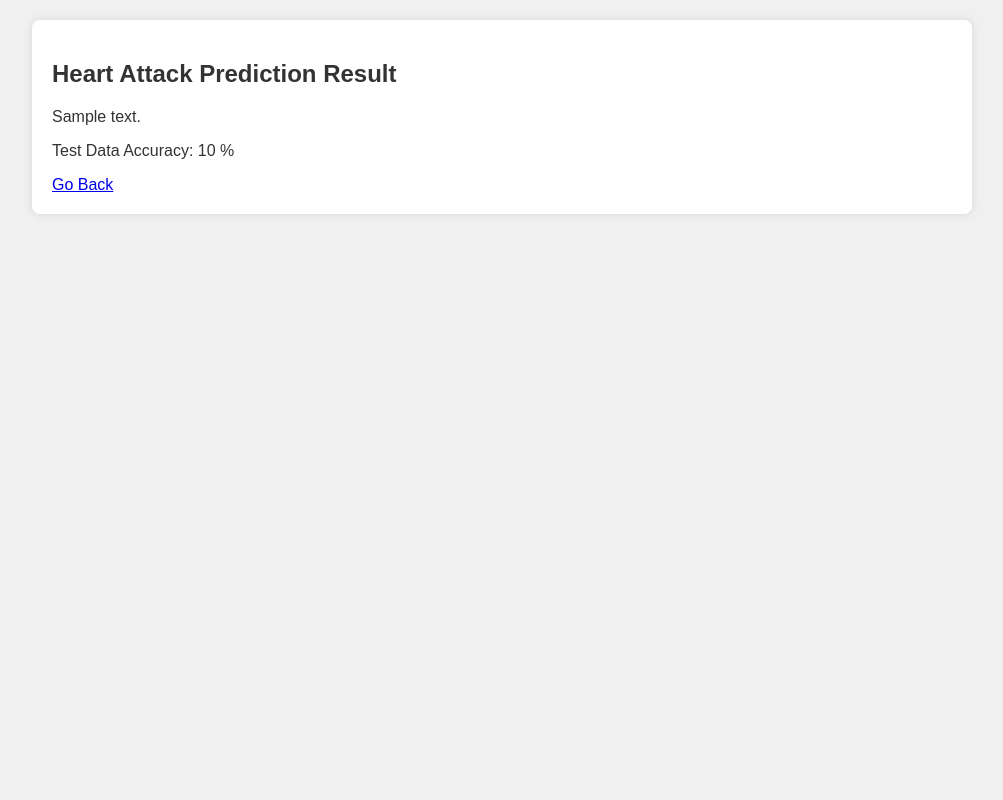
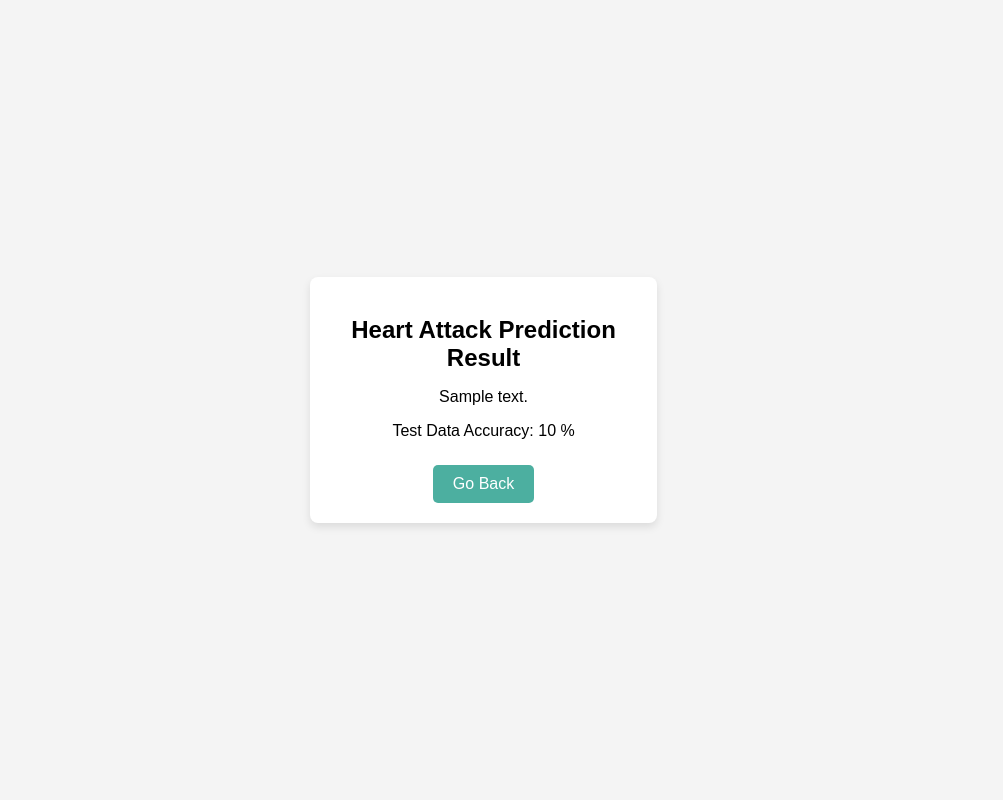
Before and after one commit to Arnawutu/Project4Group7, a Flask app: template templates/result.html in a window 1280 px wide. Shown: the whole page, without its empty margins (138-1141 px from the left). Run offline with Flask 3, Linux system fonts and the light colour scheme; the template is opened without the code that fills it: most values are stand-ins (such as "Sample title", 1, 10 or a date in 2020); parts of the project's set-up code (start-up, migrations or seed data) failed here and were passed over; some libraries are stand-ins or nearby versions.

Commit message:
app connection postgres and HTML design

```diff
--- a/app.py
+++ b/app.py
@@ -7,12 +7,78 @@ from sklearn.pipeline import Pipeline
 from sklearn.preprocessing import MinMaxScaler
 from sklearn.linear_model import LogisticRegression
 
+# Psycopg2 is a popular PostgreSQL adapter for the Python programming language. It allows Python code to interact with PostgreSQL databases.
+import psycopg2
+from psycopg2 import sql
+
+
 # Initialize Flask application
 app = Flask(__name__)
 
+#############START  POSTGRES CONNECTION ########################
+#Info for the connection wiht postgres SQL in RDS
+PGEND_POINT = 'database-1.cfwmkaw8o6bp.us-east-1.rds.amazonaws.com' #End Point
+PGDATABASE_NAME ='heart_attack_prediction_db' #data base name
+PGUSER_NAME = 'postgres'
+PGPASSWORD = 'B00TC4MP'
+#Defining functions for connection and close connection
+
+def connect():
+    conn_string = f"host={PGEND_POINT} port=5432 dbname={PGDATABASE_NAME} user={PGUSER_NAME} password={PGPASSWORD}"
+    conn = psycopg2.connect(conn_string)
+    print("Connected!")
+
+    #Create a cursor object
+    cursor = conn.cursor()
+
+    return conn, cursor
+
+#Close connection function definition
+def close_connection(conn, cursor):
+    conn.commit()
+    cursor.close()
+    conn.close()
+    print("Connection closed.")
+
+conn, cursor = connect()
+
+
+#SQL SELECT statement that retrieves all columns (*) from the table named heartattackprediction.
+query_hat_all = sql.SQL("""
+SELECT * FROM encodedtable;
+""")
+#Preparation of the database cursor to execute the SQL query specified by query_hat_all.
+#Once the query is executed, the cursor will hold the result set (if any)
+#returned by the database server.
+cur = conn.cursor()
+cur.execute(query_hat_all)
+
+#put all the data in heartattackprediction table into a data frame in pandas all the columns name appear
+encoded_df = pd.DataFrame(cur.fetchall(), columns=['Age', 'Sex', 'Cholesterol', 'Heart Rate', 'Diabetes', 'Family History',
+       'Smoking', 'Obesity', 'Alcohol Consumption', 'Exercise Hours Per Week',
+       'Previous Heart Problems', 'Medication Use', 'Stress Level',
+       'Sedentary Hours Per Day', 'Income', 'BMI', 'Triglycerides',
+       'Physical Activity Days Per Week', 'Sleep Hours Per Day', 'Hemisphere',
+       'Heart Attack Risk', 'Systolic Pressure', 'Diastolic Pressure',
+       'Country_Argentina', 'Country_Australia', 'Country_Brazil',
+       'Country_Canada', 'Country_China', 'Country_Colombia', 'Country_France',
+       'Country_Germany', 'Country_India', 'Country_Italy', 'Country_Japan',
+       'Country_New Zealand', 'Country_Nigeria', 'Country_South Africa',
+       'Country_South Korea', 'Country_Spain', 'Country_Thailand',
+       'Country_United Kingdom', 'Country_United States', 'Country_Vietnam',
+       'Continent_Africa', 'Continent_Asia', 'Continent_Australia',
+       'Continent_Europe', 'Continent_North America',
+       'Continent_South America', 'Diet_Average', 'Diet_Healthy',
+       'Diet_Unhealthy'])
+
+
+# Call this function when you're done with your database operations
+close_connection(conn, cursor)
+############END POSTGRES CONNECTION ############
+
 # Load the trained model and scaler
 # Load the data
-encoded_df = pd.read_json("https://aws-project-4.s3.ca-central-1.amazonaws.com/encoded_df.json")
+#encoded_df = pd.read_json("https://aws-project-4.s3.ca-central-1.amazonaws.com/encoded_df.json")
 
 # Separate features and target variable
 X = encoded_df.drop(['Exercise Hours Per Week',
--- /dev/null
+++ b/static/styles/style_result.css
@@ -0,0 +1,44 @@
+body {
+    font-family: Arial, sans-serif;
+    background-color: #f4f4f4;
+    display: flex;
+    justify-content: center;
+    align-items: center;
+    height: 100vh;
+    margin: 0;
+}
+
+section {
+    text-align: center;
+}
+
+.result-box {
+    background-color: #fff;
+    border-radius: 8px;
+    box-shadow: 0 4px 8px rgba(0, 0, 0, 0.1);
+    padding: 20px;
+    width: 80%;
+    max-width: 600px;
+}
+
+.result-box h1 {
+    margin-bottom: 10px;
+}
+
+.result-box p {
+    margin-bottom: 5px;
+}
+
+.result-box a {
+    display: inline-block;
+    margin-top: 20px;
+    padding: 10px 20px;
+    background-color: #4cafa0;
+    color: #fff;
+    text-decoration: none;
+    border-radius: 5px;
+}
+
+.result-box a:hover {
+    background-color: #0056b3;
+}
--- a/templates/result.html
+++ b/templates/result.html
@@ -5,7 +5,7 @@
         <meta name="viewport" content="width=device-width, initial-scale=1.0">
         <title>Heart Attack Prediction App</title>
         <!-- <link rel="stylesheet" href="../static/styles/style.css"> -->
-        <link rel="stylesheet" type="text/css" href="../static/styles/style.css">
+        <link rel="stylesheet" type="text/css" href="../static/styles/style_result.css">
 </head>
 <body>
     <section>
@@ -13,8 +13,7 @@
             <h1>Heart Attack Prediction Result</h1>
             <p>{{ prediction_message }}</p>
             <p>Test Data Accuracy: {{ test_accuracy|round(2) }} %</p>
-
-        <a href="heart_attack.html">Go Back</a>
+            <a href="/">Go Back</a>
         </div>
     </section>
     </body>
```
Also changed, not shown: Resources/queries/encodedTable.sql (added, +56 -0 lines), 1 other file. Lines whose indentation alone changed are shown as unchanged.
